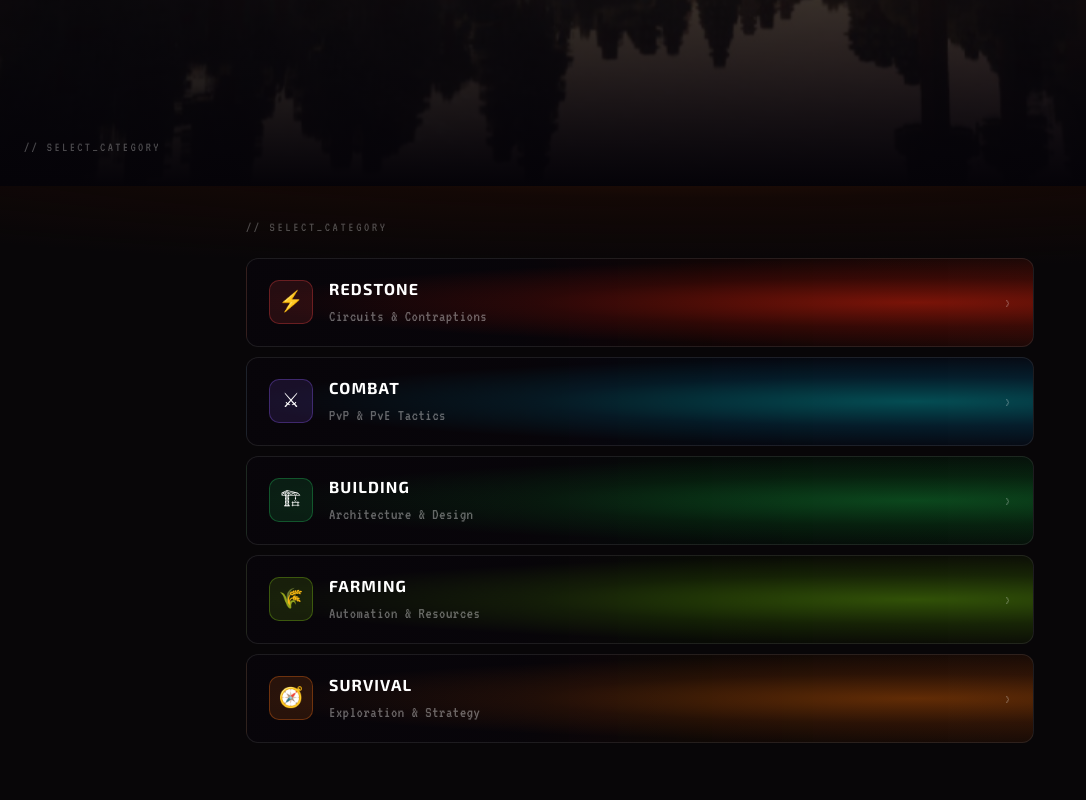
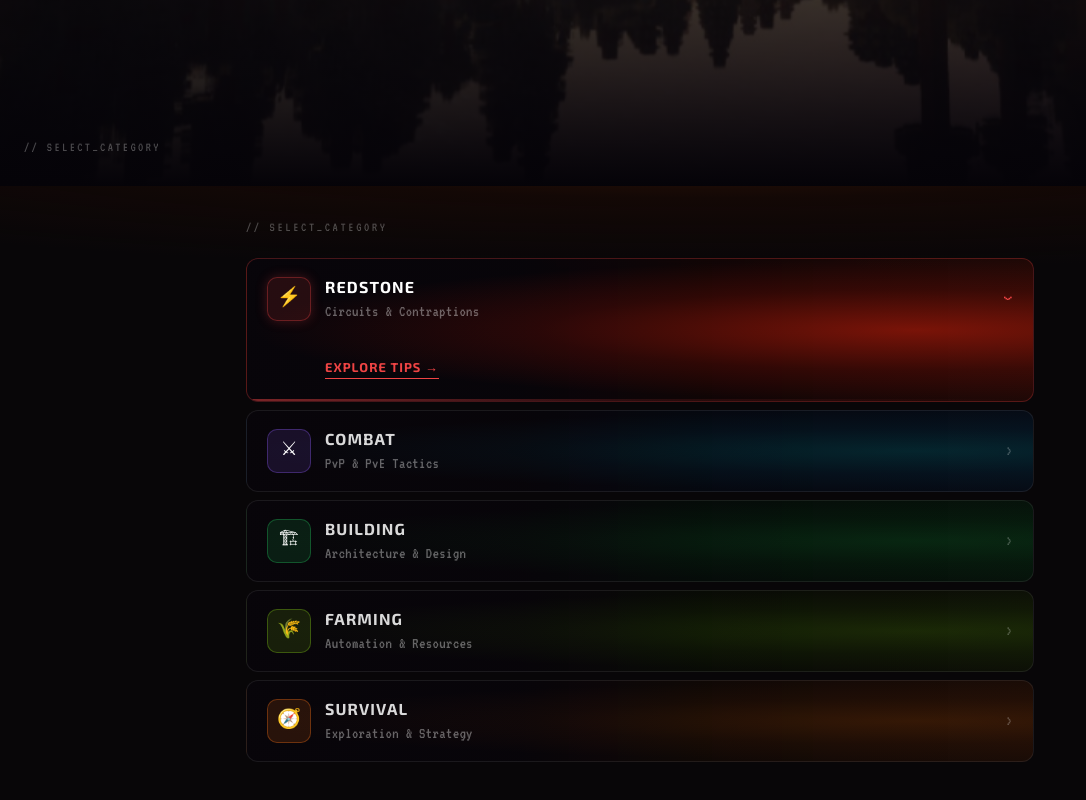
Before and after one commit to cupsussyman-spec/gaming-website, a React (Vite) app in the folder client/: page / in a window 1280 px wide. Shown: the part 674-1474 px from the top of the page, without its empty margins (0-1086 px from the left). Built offline with nearby package versions, Linux system fonts and the light colour scheme; no server answers.

Commit message:
Accordion animation on category cards with expand/collapse

```diff
--- a/client/src/pages/Home.jsx
+++ b/client/src/pages/Home.jsx
@@ -1,3 +1,4 @@
+import { useState } from 'react';
 import { useNavigate } from 'react-router-dom';
 
 const WISDOM_COLORS = ['#ef4444', '#ec4899', '#a855f7', '#8b5cf6', '#84cc16', '#22c55e'];
@@ -83,6 +84,7 @@ const CATEGORIES = [
 
 export default function Home() {
   const navigate = useNavigate();
+  const [expanded, setExpanded] = useState('Redstone');
 
   return (
     <div style={{ minHeight: '100vh', paddingBottom: '80px' }}>
@@ -223,95 +225,118 @@ export default function Home() {
           // SELECT_CATEGORY
         </p>
 
-        <div style={{ display: 'flex', flexDirection: 'column', gap: '10px' }}>
-          {CATEGORIES.map((cat) => (
-            <button
+        <div style={{ display: 'flex', flexDirection: 'column', gap: '8px' }}>
+          {CATEGORIES.map((cat) => {
+            const isOpen = expanded === cat.name;
+            return (
+              <div
                 key={cat.name}
-              onClick={() => navigate(`/tips/${cat.name}`)}
                 style={{
-                display: 'flex',
-                alignItems: 'center',
-                gap: '16px',
-                padding: '18px 22px',
                   borderRadius: '12px',
-                border: `1px solid rgba(255,255,255,0.09)`,
+                  border: isOpen ? `1px solid ${cat.color}45` : '1px solid rgba(255,255,255,0.08)',
+                  overflow: 'hidden',
+                  transition: 'border-color 0.3s',
                   background: cat.cardBg,
-                backgroundBlendMode: 'normal',
+                  position: 'relative',
                   cursor: 'pointer',
-                textAlign: 'left',
-                position: 'relative',
-                overflow: 'hidden',
-                transition: 'border-color 0.2s, transform 0.15s',
-                width: '100%',
                 }}
-              onMouseEnter={e => {
-                e.currentTarget.style.borderColor = `${cat.color}50`;
-                e.currentTarget.style.transform = 'translateY(-1px)';
-              }}
-              onMouseLeave={e => {
-                e.currentTarget.style.borderColor = 'rgba(255,255,255,0.09)';
-                e.currentTarget.style.transform = 'translateY(0)';
-              }}
+                onClick={() => setExpanded(isOpen ? '' : cat.name)}
               >
-              {/* Accent glow overlay (right side) */}
+                {/* Accent glow — always present, more visible when open */}
                 <div style={{
-                position: 'absolute',
-                inset: 0,
+                  position: 'absolute', inset: 0,
                   backgroundImage: cat.cardAccent,
+                  opacity: isOpen ? 1 : 0.4,
+                  transition: 'opacity 0.4s',
                   pointerEvents: 'none',
                 }} />
 
+                {/* Header row */}
+                <div style={{
+                  display: 'flex', alignItems: 'center', gap: '14px',
+                  padding: '16px 20px',
+                  position: 'relative', zIndex: 1,
+                }}>
                   {/* Icon */}
                   <div style={{
-                width: '44px',
-                height: '44px',
-                borderRadius: '10px',
-                background: `${cat.color}22`,
-                border: `1px solid ${cat.color}55`,
-                display: 'flex',
-                alignItems: 'center',
-                justifyContent: 'center',
-                fontSize: '1.25rem',
-                flexShrink: 0,
-                position: 'relative',
-                zIndex: 1,
-              }}>
-                {cat.icon}
-              </div>
+                    width: '44px', height: '44px', borderRadius: '10px', flexShrink: 0,
+                    background: `${cat.color}22`, border: `1px solid ${cat.color}55`,
+                    display: 'flex', alignItems: 'center', justifyContent: 'center',
+                    fontSize: '1.2rem',
+                    boxShadow: isOpen ? `0 0 12px ${cat.color}40` : 'none',
+                    transition: 'box-shadow 0.3s',
+                  }}>{cat.icon}</div>
 
-              {/* Text */}
-              <div style={{ position: 'relative', zIndex: 1 }}>
+                  {/* Title + subtitle */}
+                  <div style={{ flex: 1 }}>
                     <div style={{
-                  fontFamily: "'Exo 2', sans-serif",
-                  fontWeight: 700,
-                  fontSize: '1rem',
-                  color: 'white',
-                  letterSpacing: '0.07em',
-                  marginBottom: '3px',
-                }}>
-                  {cat.name.toUpperCase()}
-                </div>
+                      fontFamily: "'Exo 2', sans-serif", fontWeight: 700,
+                      fontSize: '1rem', letterSpacing: '0.07em',
+                      color: isOpen ? 'white' : 'rgba(255,255,255,0.85)',
+                    }}>{cat.name.toUpperCase()}</div>
                     <div style={{
-                  fontFamily: "'VT323', monospace",
-                  fontSize: '1rem',
-                  color: 'rgba(255,255,255,0.38)',
-                  letterSpacing: '0.03em',
-                }}>
-                  {cat.desc}
-                </div>
+                      fontFamily: "'VT323', monospace", fontSize: '1rem',
+                      color: 'rgba(255,255,255,0.38)', letterSpacing: '0.02em',
+                    }}>{cat.desc}</div>
                   </div>
 
                   {/* Arrow */}
+                  <span style={{
+                    color: isOpen ? cat.color : 'rgba(255,255,255,0.25)',
+                    fontSize: '1.2rem', flexShrink: 0,
+                    transform: isOpen ? 'rotate(90deg)' : 'rotate(0deg)',
+                    transition: 'transform 0.3s, color 0.3s',
+                    display: 'inline-block',
+                  }}>›</span>
+                </div>
+
+                {/* Expandable body */}
                 <div style={{
-                marginLeft: 'auto',
-                color: 'rgba(255,255,255,0.25)',
-                fontSize: '1.1rem',
-                position: 'relative',
-                zIndex: 1,
-                flexShrink: 0,
-              }}>›</div>
+                  maxHeight: isOpen ? '220px' : '0',
+                  overflow: 'hidden',
+                  transition: 'max-height 0.4s cubic-bezier(0.4,0,0.2,1)',
+                }}>
+                  <div style={{
+                    padding: '0 20px 20px 78px',
+                    opacity: isOpen ? 1 : 0,
+                    transform: isOpen ? 'translateY(0)' : 'translateY(-8px)',
+                    transition: 'opacity 0.3s ease 0.1s, transform 0.3s ease 0.1s',
+                    position: 'relative', zIndex: 1,
+                  }}>
+                    <p style={{
+                      fontFamily: "'VT323', monospace", fontSize: '1.1rem',
+                      color: 'rgba(255,255,255,0.62)', lineHeight: 1.55,
+                      margin: '0 0 16px',
+                    }}>{cat.blurb}</p>
+
+                    <button
+                      onClick={(e) => { e.stopPropagation(); navigate(`/tips/${cat.name}`); }}
+                      style={{
+                        background: 'none', border: 'none', padding: 0,
+                        cursor: 'pointer',
+                        display: 'inline-flex', alignItems: 'center', gap: '6px',
+                        fontFamily: "'Exo 2', sans-serif", fontWeight: 700,
+                        fontSize: '0.8rem', color: cat.color, letterSpacing: '0.08em',
+                        borderBottom: `1px solid ${cat.color}`,
+                        paddingBottom: '1px',
+                        transition: 'opacity 0.2s',
+                      }}
+                      onMouseEnter={e => e.currentTarget.style.opacity = '0.7'}
+                      onMouseLeave={e => e.currentTarget.style.opacity = '1'}
+                    >
+                      EXPLORE TIPS →
                     </button>
-          ))}
+                  </div>
+
+                  {/* Colored bottom line */}
+                  <div style={{
+                    height: '2px',
+                    background: `linear-gradient(to right, ${cat.color}80, ${cat.color}20, transparent)`,
+                  }} />
+                </div>
+              </div>
+            );
+          })}
         </div>
       </section>
     </div>
```
Lines whose indentation alone changed are shown as unchanged.
